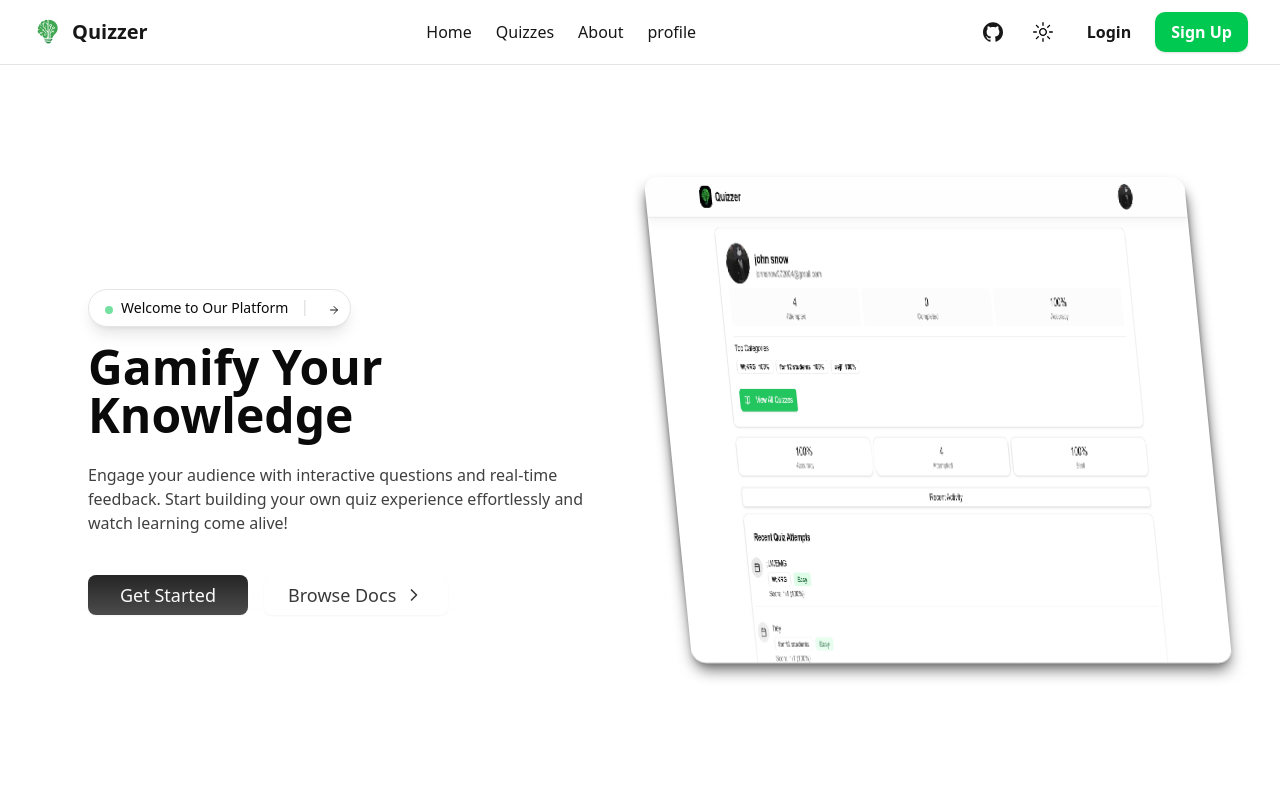
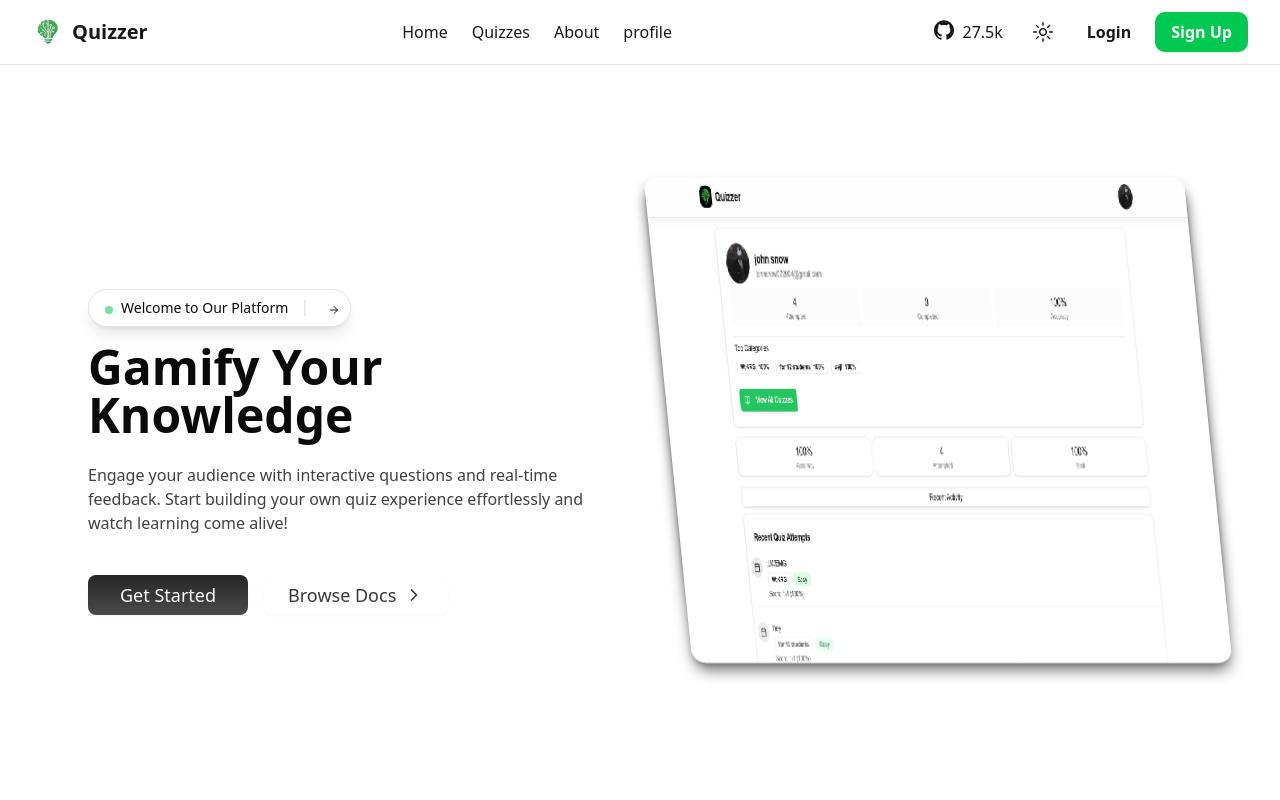
Before and after one commit to Dhruv7Tripathi/quizzer-template, a Next.js app: page / in a window 1280 px wide. Shown: the top 800 px of the page. Built offline with nearby package versions, Linux system fonts and the light colour scheme.

Commit message:
feat: remove unused AnimatedPin component; update footer description for clarity; refactor navbar layout for improved styling

```diff
--- a/components/landingpage/footer.tsx
+++ b/components/landingpage/footer.tsx
@@ -30,9 +30,7 @@ const Footer = () => {
             </Link>
 
             <p className="text-xs text-neutral-600 dark:text-neutral-300 mt-1 text-center sm:text-left">
-              Quizzer is your all-in-one platform to create, share, and take
-              quizzes with ease. Empowering learners and educators to engage,
-              test knowledge, and grow together.
+              Quizzer Template: a lightweight, accessible  starter for building quizzes with Next.js, TypeScript, Tailwind CSS and LayrdUI components.
             </p>
 
             <p className="text-sm mt-2 text-center sm:text-left">
--- a/components/landingpage/navbar.tsx
+++ b/components/landingpage/navbar.tsx
@@ -44,8 +44,8 @@ const Navbar = () => {
 
   return (
     <>
-      <nav className="sticky top-0 z-50 bg-white/80 dark:bg-black/80 w-full backdrop-blur-lg border-b border-neutral-200 dark:border-neutral-800">
-        <div className="max-w-7xl mx-auto px-4 sm:px-6 lg:px-8">
+      <nav className=" z-50 bg-white/80 dark:bg-black/80 w-full backdrop-blur-lg border-b border-neutral-200 dark:border-neutral-800">
+        <div className="w-full mx-auto px-4 sm:px-6 lg:px-8">
           <div className="flex justify-between items-center h-14 sm:h-16">
 
             {/* Logo Section */}
@@ -87,10 +87,11 @@ const Navbar = () => {
                 href="https://github.com/Dhruv7Tripathi"
                 target="_blank"
                 rel="noopener noreferrer"
-                className="p-2 text-neutral-900 dark:text-white hover:text-green-400 transition-colors"
+                className="p-2 flex space-x-2 text-neutral-900 dark:text-white hover:text-green-400 transition-colors"
                 aria-label="GitHub Profile"
               >
-                <SiGithub size={20} />
+                <SiGithub size={20} className='' />
+                <span className='flex'>27.5k</span>
               </Link>
               <Themetoggle />
               <Link
```
Also changed, not shown: components/ui/feature-section.tsx (+1 -22 lines), components/3d-pin.tsx (renamed from components/landingpage/3d-pin.tsx).
